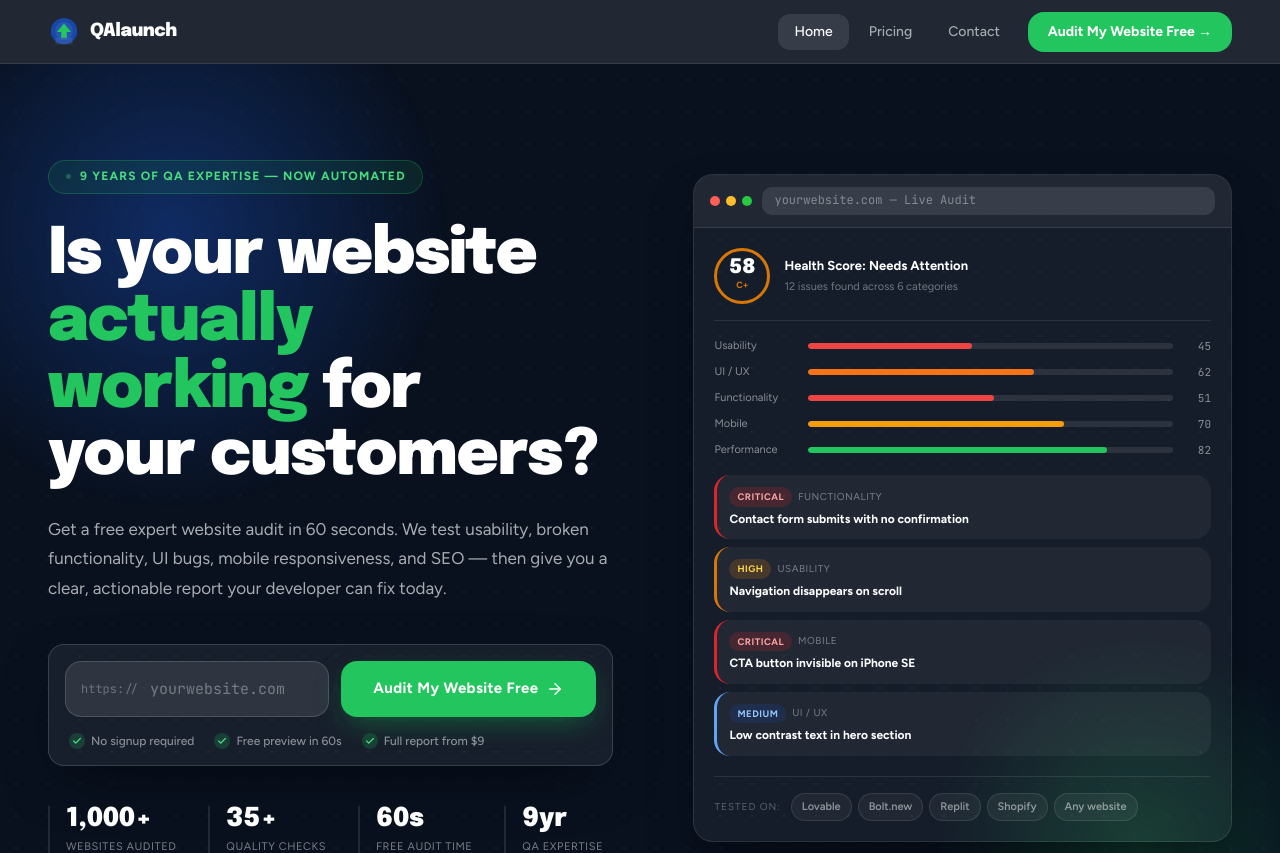
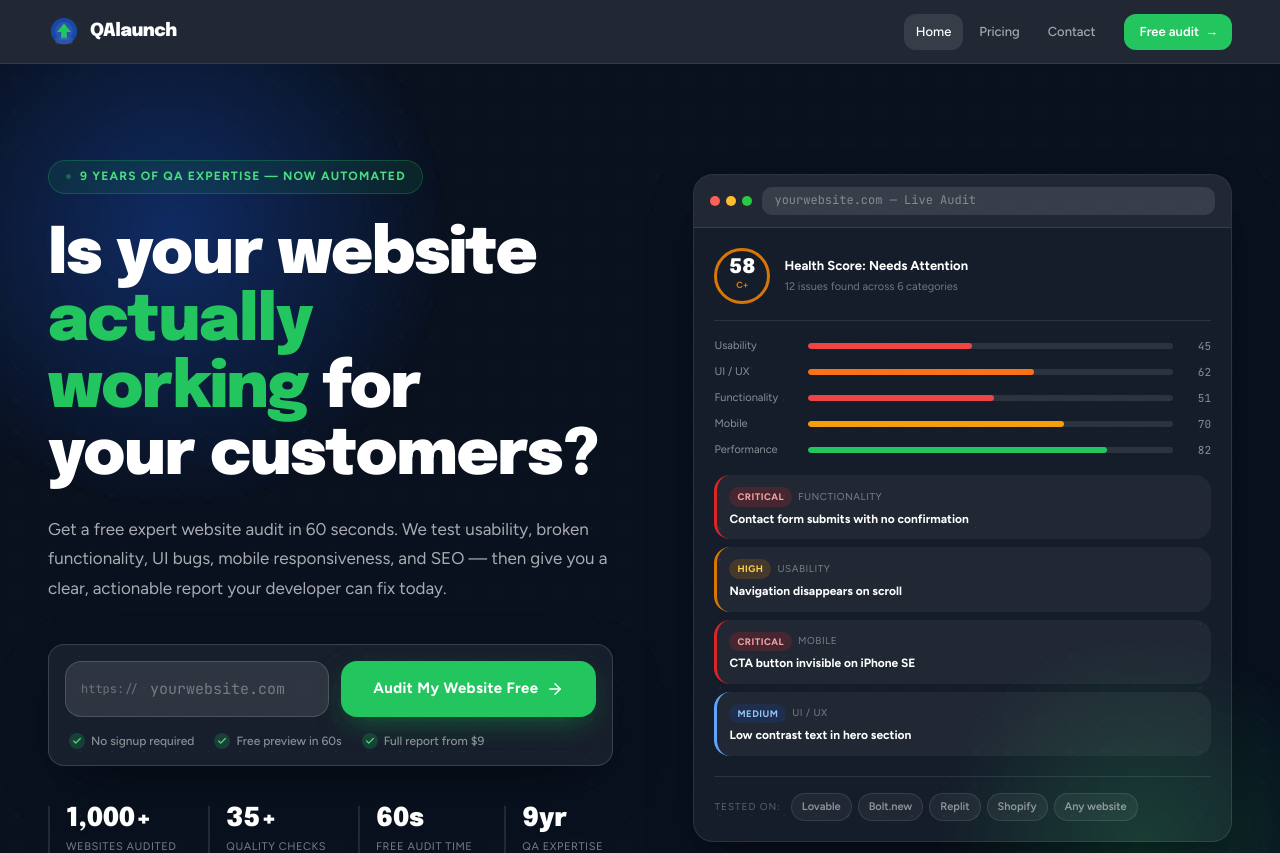
Before and after one commit to haseeb-012/v0-website-audit-tool, a Next.js app: page / in a window 1280 px wide. Shown: the top 853 px of the page. Built offline with nearby package versions, Linux system fonts and the light colour scheme.

Commit message:
feat: standardize navbar CTA button and link styles
Align button and links with consistent padding and height.

Co-authored-by: Haseeb Sajjad <112787960+haseeb-012@users.noreply.github.com>

```diff
--- a/components/site/site-nav.tsx
+++ b/components/site/site-nav.tsx
@@ -56,7 +56,7 @@ export function SiteNav() {
                 key={l.href}
                 href={l.href}
                 className={cn(
-                  "rounded-lg px-4 py-2 text-sm font-medium transition-colors",
+                  "flex h-9 items-center rounded-lg px-3 text-[13px] font-medium transition-colors",
                   active
                     ? "bg-white/10 text-white"
                     : "text-white/60 hover:bg-white/10 hover:text-white",
@@ -70,11 +70,12 @@ export function SiteNav() {
             type="button"
             onClick={handleAuditClick}
             className={cn(
-              "ml-2 rounded-xl bg-accent-bright px-5 py-2.5 text-sm font-bold text-white",
-              "transition-all hover:-translate-y-0.5 hover:bg-accent-emerald hover:shadow-lg hover:shadow-accent-bright/30",
+              "ml-3 inline-flex h-9 items-center gap-1.5 rounded-lg bg-accent-bright px-4 text-[13px] font-semibold text-white",
+              "transition-all hover:bg-accent-emerald hover:shadow-md hover:shadow-accent-bright/25 focus-visible:outline-none focus-visible:ring-2 focus-visible:ring-accent-bright/40",
             )}
           >
-            Audit My Website Free →
+            Free audit
+            <span aria-hidden="true" className="-mr-0.5">→</span>
           </button>
         </nav>
 
```
